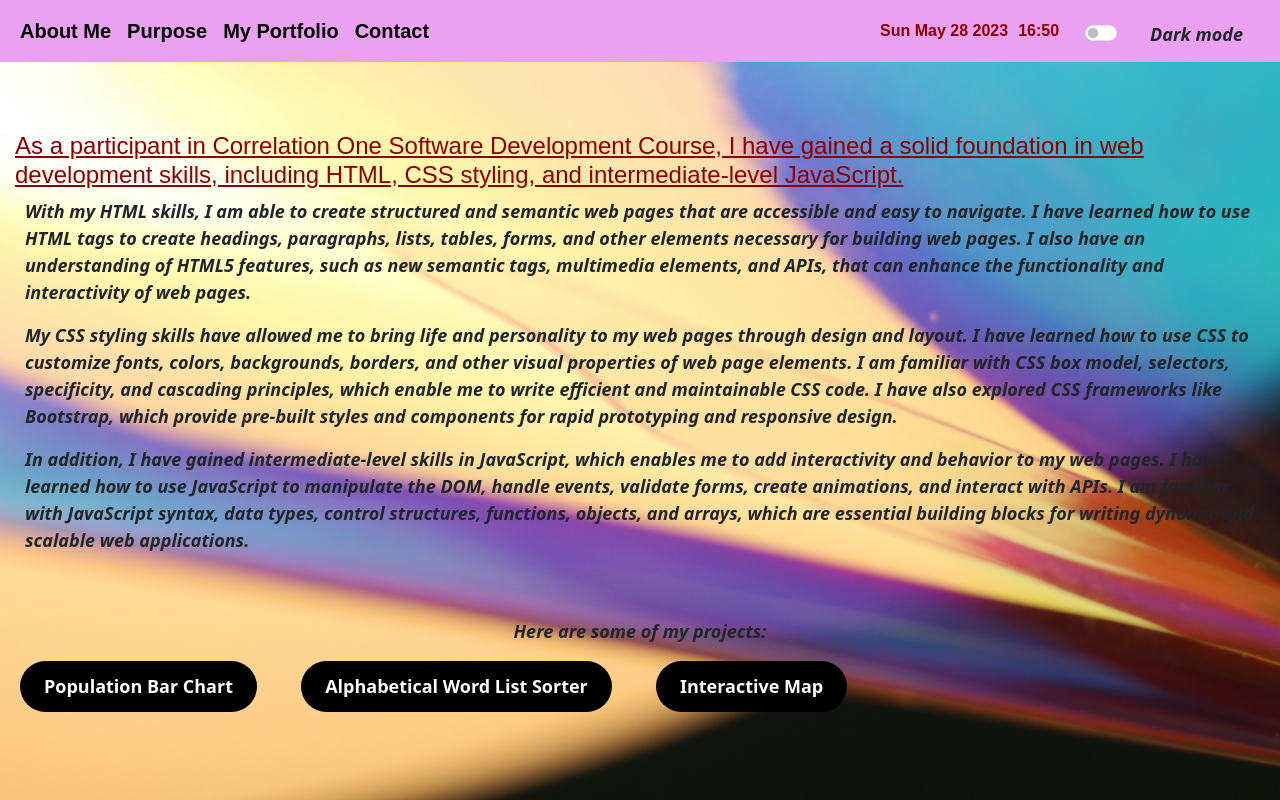
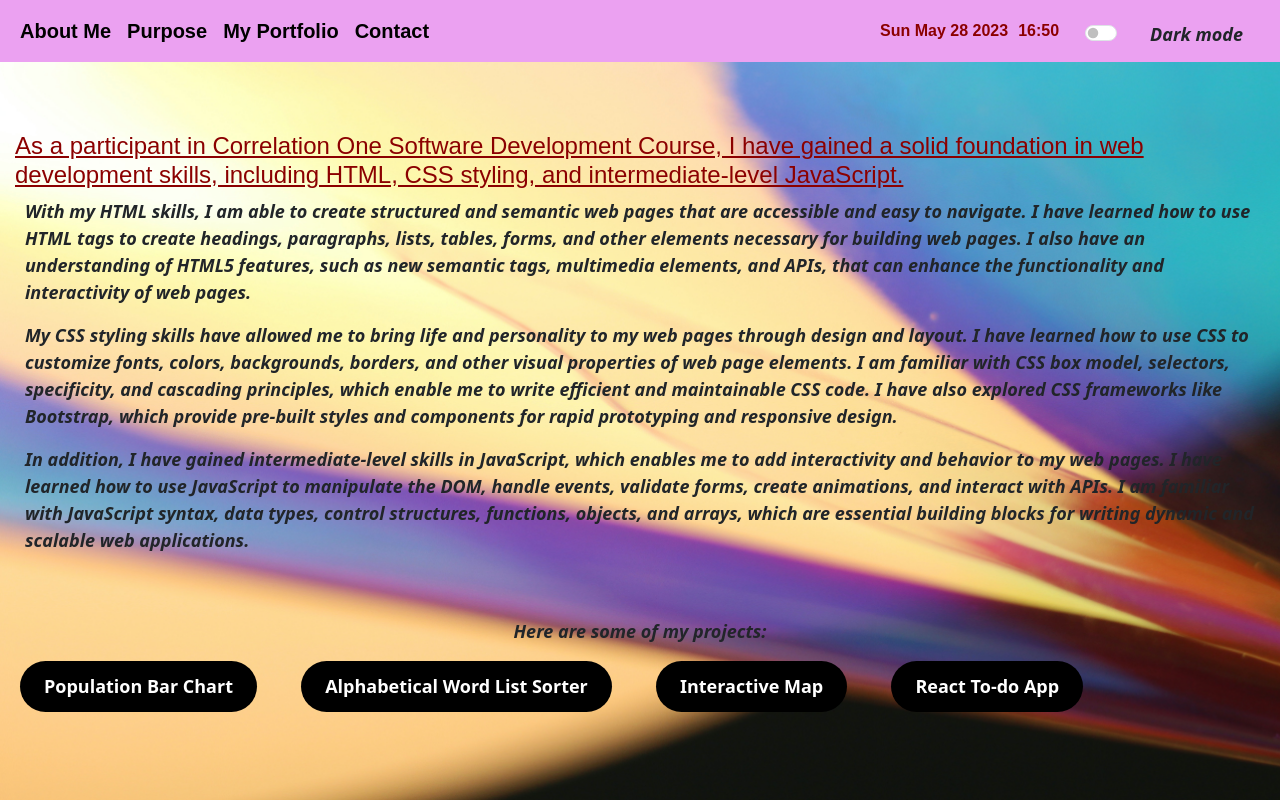
Before and after one commit to mateoosz/mywebsite, a website: page examples.html in a window 1280 px wide. Drawn offline with nearby package versions, Linux system fonts and the light colour scheme; a web font is replaced by a local one.

Commit message:
Added button linked to my React app

```diff
--- a/examples.html
+++ b/examples.html
@@ -83,6 +83,7 @@
     <a href="./population-chart/population-chart.html" class="button">Population Bar Chart</a>
     <a href="./list-sorter/list-sorter.html" class="button">Alphabetical Word List Sorter</a>
     <a href="./interactive-map/interactive-map.html" class="button">Interactive Map</a>
+    <a href="https://todoapp-eight-lyart.vercel.app/" class="button">React To-do App</a>
 
 <script src="https://cdn.jsdelivr.net/npm/bootstrap@5.3.0-alpha1/dist/js/bootstrap.bundle.min.js" integrity="sha384-w76AqPfDkMBDXo30jS1Sgez6pr3x5MlQ1ZAGC+nuZB+EYdgRZgiwxhTBTkF7CXvN" crossorigin="anonymous"></script>
 <script src="js/examples-script.js"></script>
```
